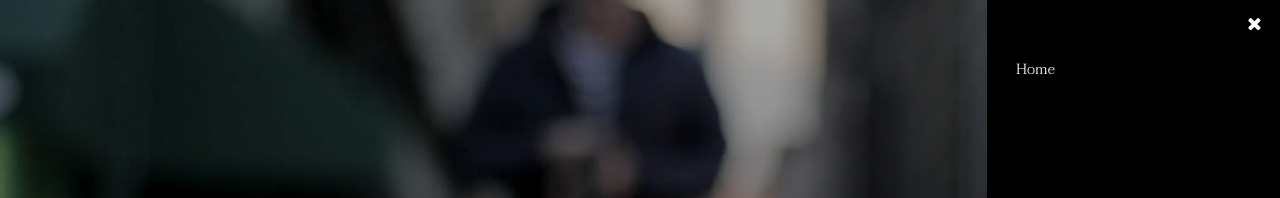
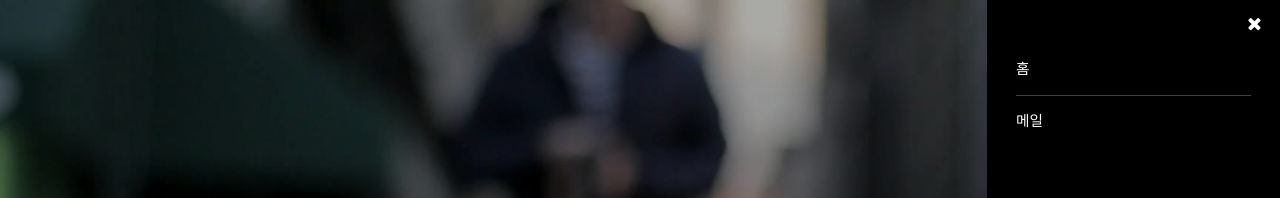
Before and after one commit to cheriesyoon/renai, a plain HTML site: page index.html in a window 1280 px wide. Both pictures are taken after a click on the link 1255 px from the left and 46 px from the top of the page. Shown: the top 198 px of the page. Drawn offline with Linux system fonts and the light colour scheme.

Commit message:
Add files via upload

```diff
--- a/index.html
+++ b/index.html
@@ -22,7 +22,8 @@
 		<!-- Nav -->
 			<nav id="menu">
 				<ul class="links">
-					<li><a href="index.html">Home</a></li>
+					<li><a href="index.html">홈</a></li>
+  					<li><a href="https://smart.whoismail.net" target = "_blank">메일</a></li>
 				</ul>
 			</nav>
 
```
